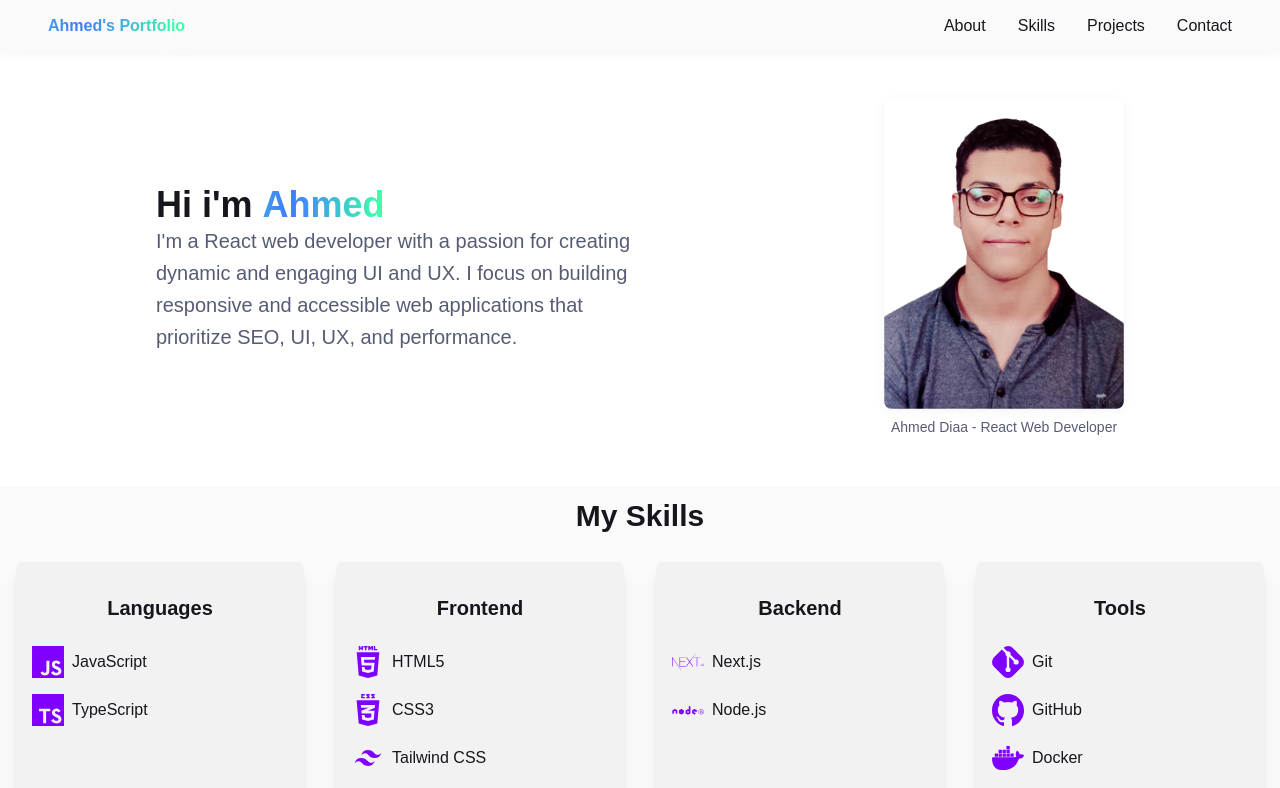
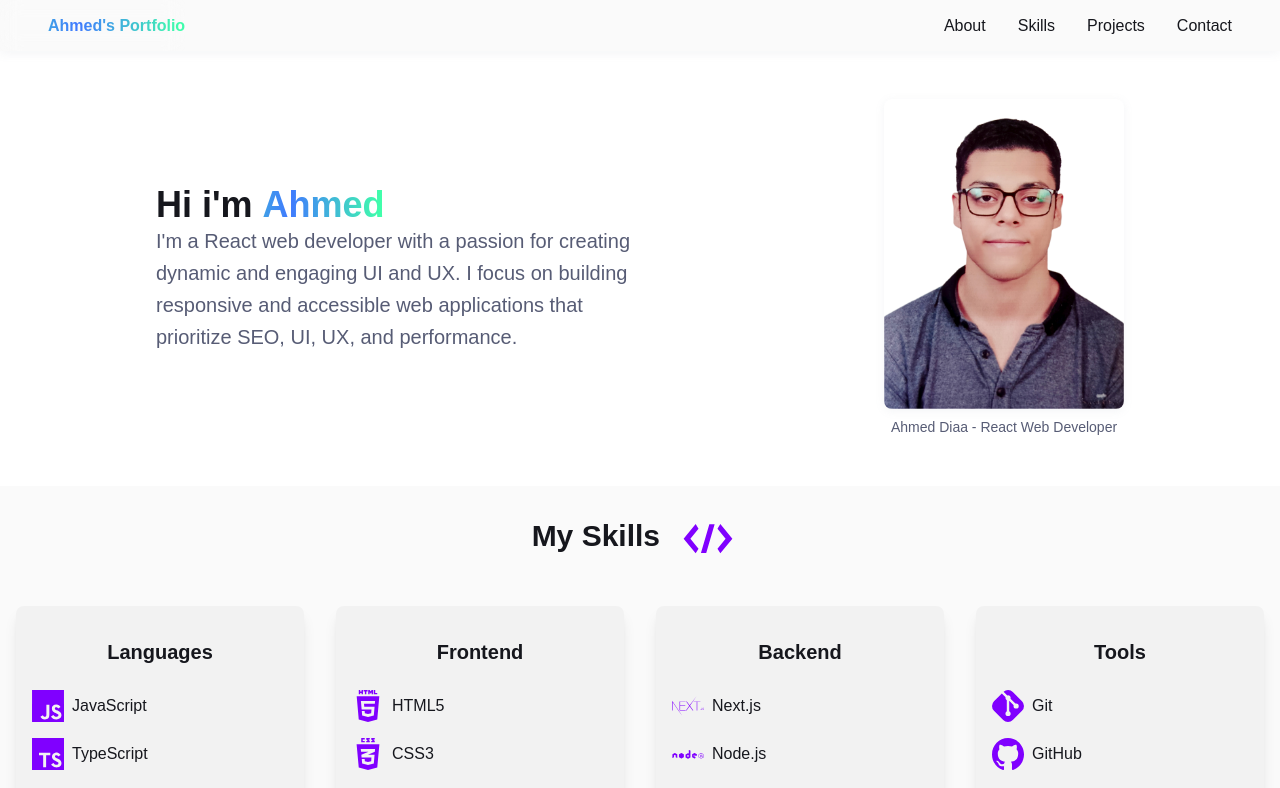
Before and after one commit to TheAhmedDiaa/portfolio, a React (Vite) app in the folder portfolio/: page / in a window 1280 px wide. Shown: the top 788 px of the page. Built offline with nearby package versions, Linux system fonts and the light colour scheme.

Commit message:
Added an icon to the skills section

```diff
--- a/portfolio/src/Skills/Skills.jsx
+++ b/portfolio/src/Skills/Skills.jsx
@@ -1,4 +1,6 @@
 import Skill from './Skill';
+
+import code from '../assets/code.svg';
 
 import js from '../assets/js.svg';
 import ts from '../assets/typescript.svg';
@@ -45,7 +47,7 @@ export default function Skills() {
 
   return (
     <section className="skills bg-(--color-background)" id="skills">
-      <h2 className="text-3xl font-bold text-center m-3">My Skills</h2>
+      <h2 className="text-3xl font-bold text-center m-3">My Skills <span><img src={code} alt="Code" className="inline-block w-20" /></span></h2>
       <div className="skills-grid grid grid-cols-2 sm:grid-cols-1 md:grid-cols-3 lg:grid-cols-4 gap-8 p-4">
         <Skill title="Languages" skills={langs} />
         <Skill title="Frontend" skills={frontend} />
```
Also changed, not shown: portfolio/src/assets/code.svg (added).
